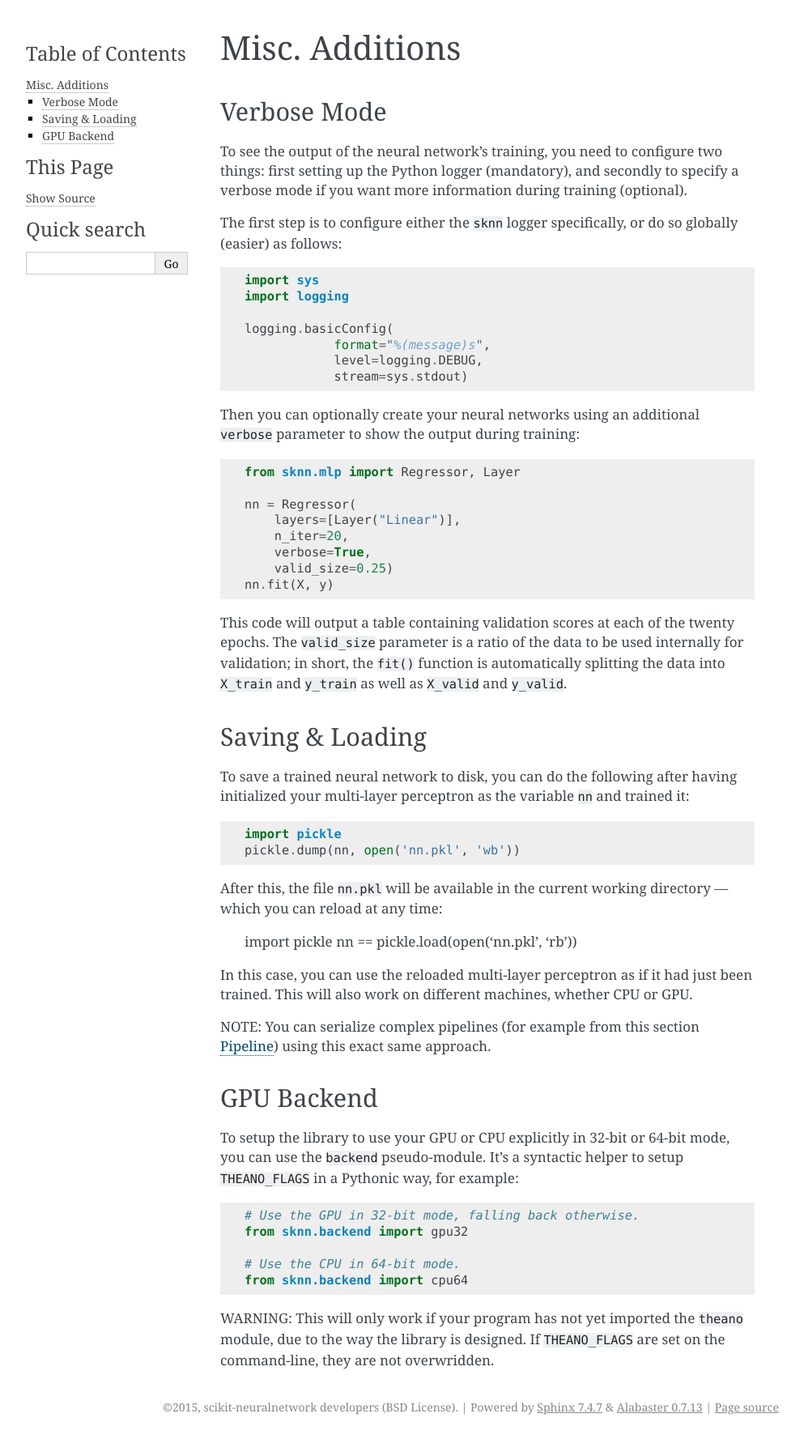
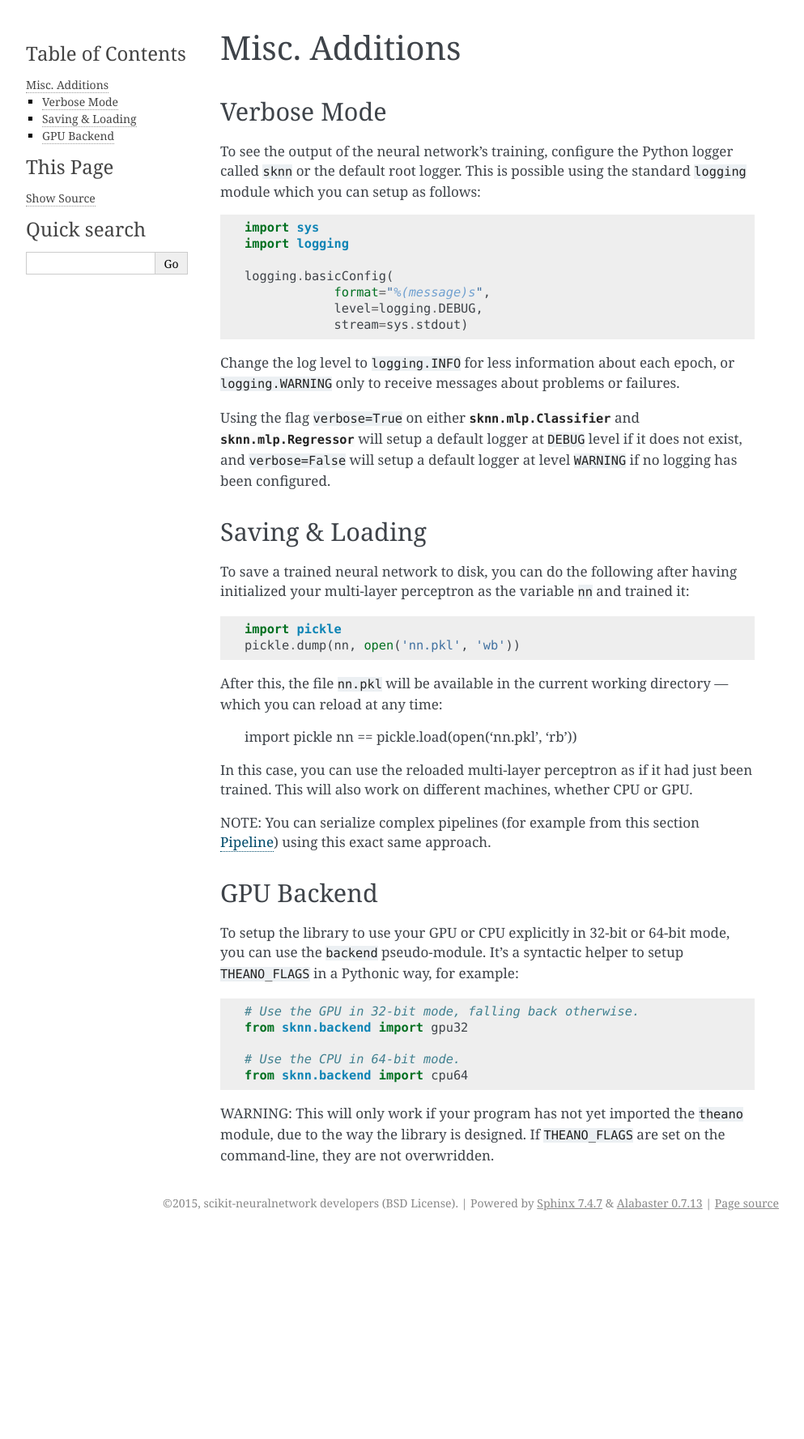
Before and after one commit to aigamedev/scikit-neuralnetwork, a Sphinx documentation site: the page built from docs/guide_intermediate.rst, in a window 1280 px wide. Shown: the whole page at 81% size, without its empty margins (148-1141 px from the left). Built offline with Sphinx 7.4.7, drawn with Linux system fonts in a browser that asks for light colours; after the commit the page ends 1525 px from its top, so only the background shows below that.

Commit message:
Better tests and documentation for the logging.

```diff
--- a/docs/guide_intermediate.rst
+++ b/docs/guide_intermediate.rst
@@ -4,9 +4,7 @@ Misc. Additions
 Verbose Mode
 ------------
 
-To see the output of the neural network's training, you need to configure two things: first setting up the Python logger (mandatory), and secondly to specify a verbose mode if you want more information during training (optional).
-
-The first step is to configure either the ``sknn`` logger specifically, or do so globally (easier) as follows:
+To see the output of the neural network's training, configure the Python logger called ``sknn`` or the default root logger.  This is possible using the standard ``logging`` module which you can setup as follows:
 
 .. code:: python
 
@@ -18,20 +16,9 @@ The first step is to configure either the ``sknn`` logger specifically, or do so
                 level=logging.DEBUG,
                 stream=sys.stdout)
 
-Then you can optionally create your neural networks using an additional ``verbose`` parameter to show the output during training:
+Change the log level to ``logging.INFO`` for less information about each epoch, or ``logging.WARNING`` only to receive messages about problems or failures.
 
-.. code:: python
-
-    from sknn.mlp import Regressor, Layer
-
-    nn = Regressor(
-        layers=[Layer("Linear")],
-        n_iter=20,
-        verbose=True,
-        valid_size=0.25)
-    nn.fit(X, y)
-
-This code will output a table containing validation scores at each of the twenty epochs.  The ``valid_size`` parameter is a ratio of the data to be used internally for validation; in short, the ``fit()`` function is automatically splitting the data into ``X_train`` and ``y_train`` as well as ``X_valid`` and ``y_valid``.
+Using the flag ``verbose=True`` on either :class:`sknn.mlp.Classifier` and :class:`sknn.mlp.Regressor` will setup a default logger at ``DEBUG`` level if it does not exist, and ``verbose=False`` will setup a default logger at level ``WARNING`` if no logging has been configured.
 
 
 Saving & Loading
```
Also changed, not shown: 2 other files.
